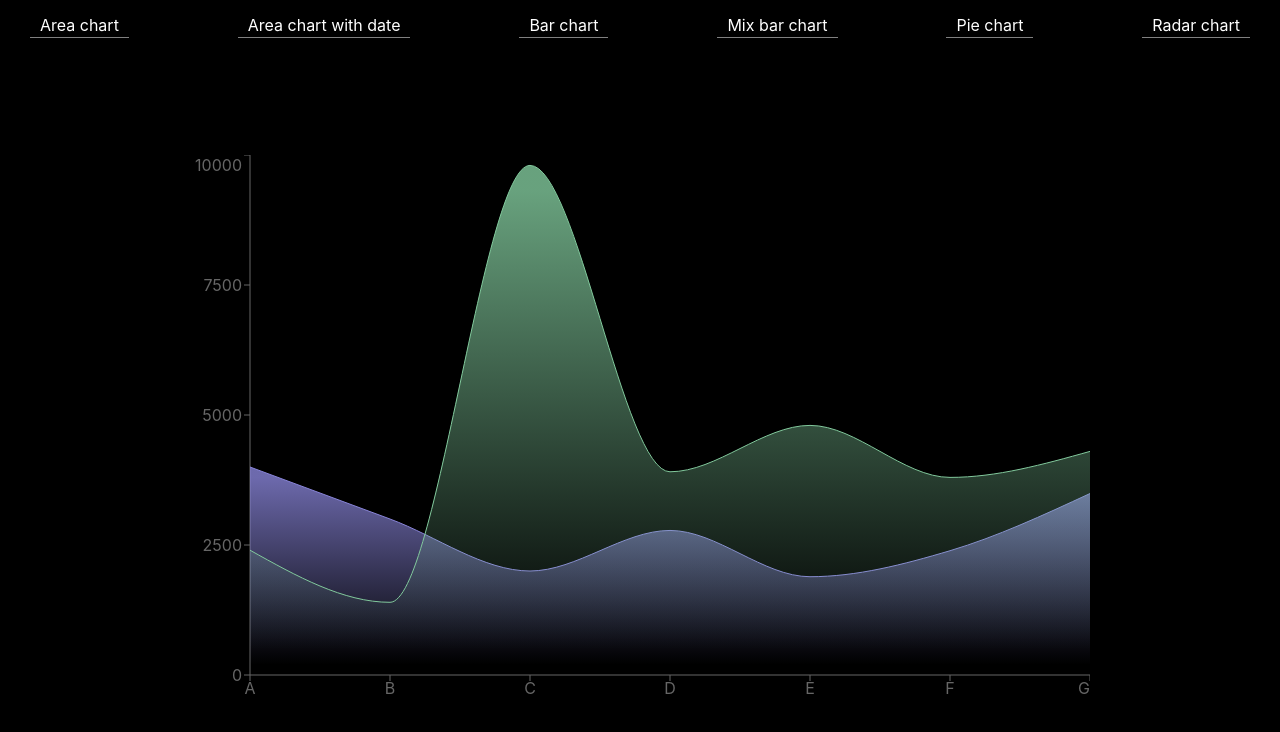
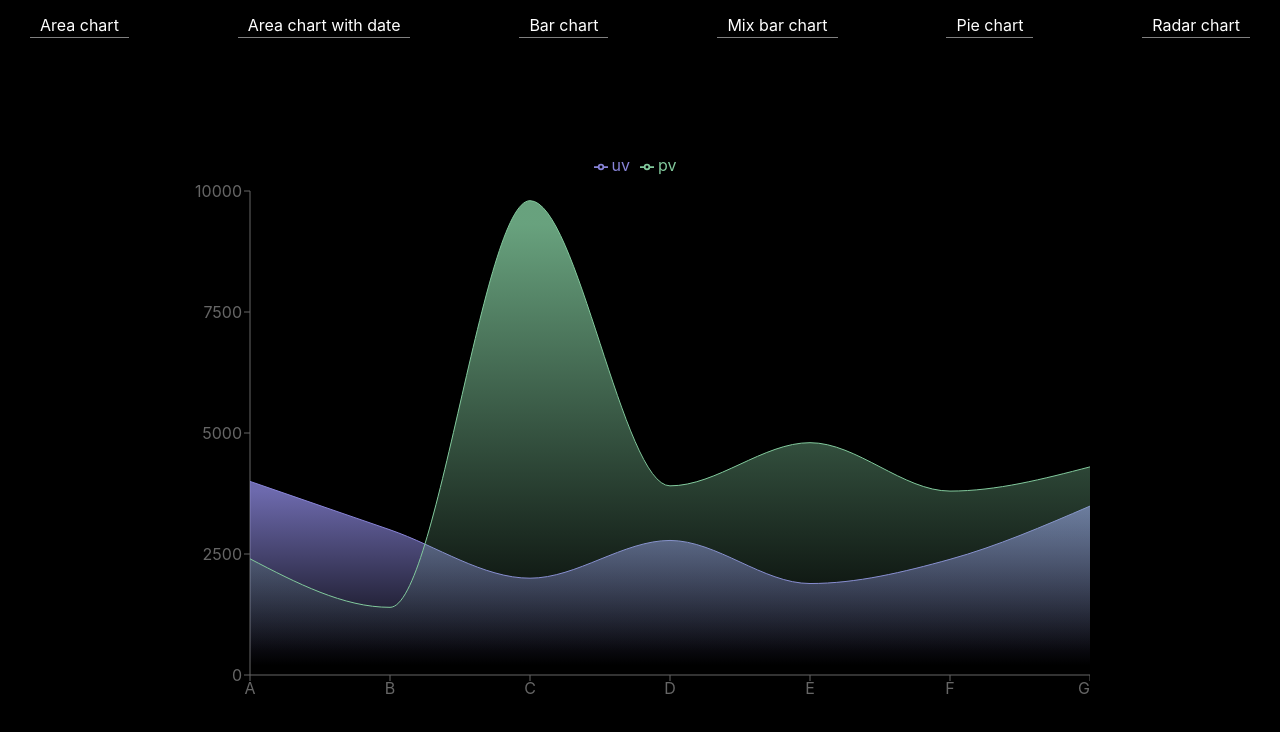
Before and after one commit to Alina-KI/recharts-charts, a React (Create React App) app: page /area-chart in a window 1280 px wide. Shown: the top 732 px of the page. Built offline with nearby package versions, Linux system fonts and the light colour scheme.

Commit message:
changed legend

```diff
--- a/src/pages/area-chart/area-chart-page.tsx
+++ b/src/pages/area-chart/area-chart-page.tsx
@@ -1,5 +1,5 @@
 import React from 'react'
-import { Area, AreaChart, Tooltip, XAxis, YAxis } from 'recharts'
+import { Area, AreaChart, Legend, Tooltip, XAxis, YAxis } from 'recharts'
 import { dataAreaChart } from '../../dataAreaChart'
 import { CustomTooltip } from '../custom-tooltip/custom-tooltip'
 
@@ -24,6 +24,7 @@ export const AreaChartPage = () => {
       {/*<CartesianGrid strokeDasharray="3 3"/>*/}
       <Tooltip content={<CustomTooltip/>}/>
       <Tooltip cursor={false}/>
+      <Legend verticalAlign="top" height={36}/>
       <Area type="monotone" dataKey="uv" stroke="#8884d8" fillOpacity={1} fill="url(#colorUv)" activeDot={{ r: 8 }}/>
       <Area type="monotone" dataKey="pv" stroke="#82ca9d" fillOpacity={1} fill="url(#colorPv)"/>
     </AreaChart>
```
